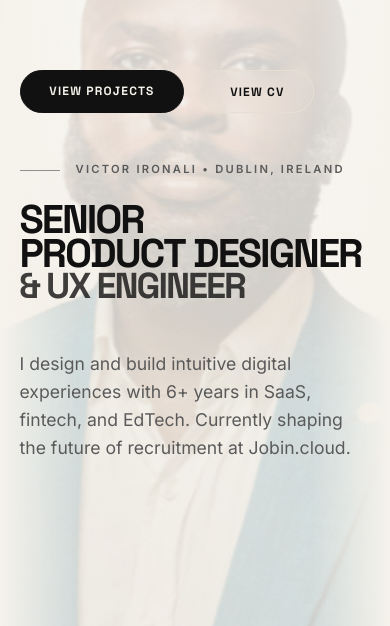
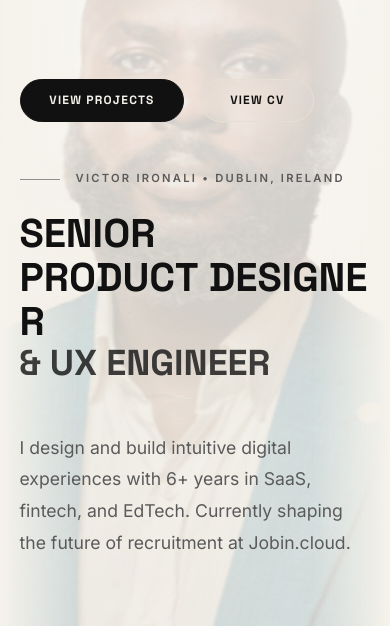
Before and after one commit to VyceeRulezU/my_portfolio, a React (Vite) app: page / in a window 390 px wide. Shown: the part 140-766 px from the top of the page. Built offline with nearby package versions, Linux system fonts and the light colour scheme; no server answers.

Commit message:
feat: create Hero component with scroll-triggered animations and responsive background imagery

```diff
--- a/src/components/Hero.jsx
+++ b/src/components/Hero.jsx
@@ -143,7 +143,7 @@ export default function Hero({ openCV }) {
         maxWidth: '1800px',
         margin: '0 auto',
         width: '100%',
-        marginBottom: '10rem',
+        marginBottom: '4rem',
         perspective: '1000px' // Enable 3D space
       }}>
         <motion.div
@@ -226,8 +226,8 @@ export default function Hero({ openCV }) {
               margin: 0,
               fontSize: 'clamp(2.5rem, 8vw, 7rem)',
               fontWeight: '700',
-              lineHeight: '0.85',
-              letterSpacing: '-0.05em',
+              lineHeight: '1.1',
+              letterSpacing: '-0.001em',
               textTransform: 'uppercase',
               fontFamily: "'Space Grotesk', sans-serif",
               wordBreak: 'break-word',
@@ -251,7 +251,7 @@ export default function Hero({ openCV }) {
             maxWidth: '650px',
             fontSize: '1.1rem',
             color: 'var(--text-secondary)',
-            lineHeight: '1.6',
+            lineHeight: '1.8',
             fontWeight: '400'
           }}>
             I design and build intuitive digital experiences with 6+ years in SaaS, fintech, and EdTech.
```
